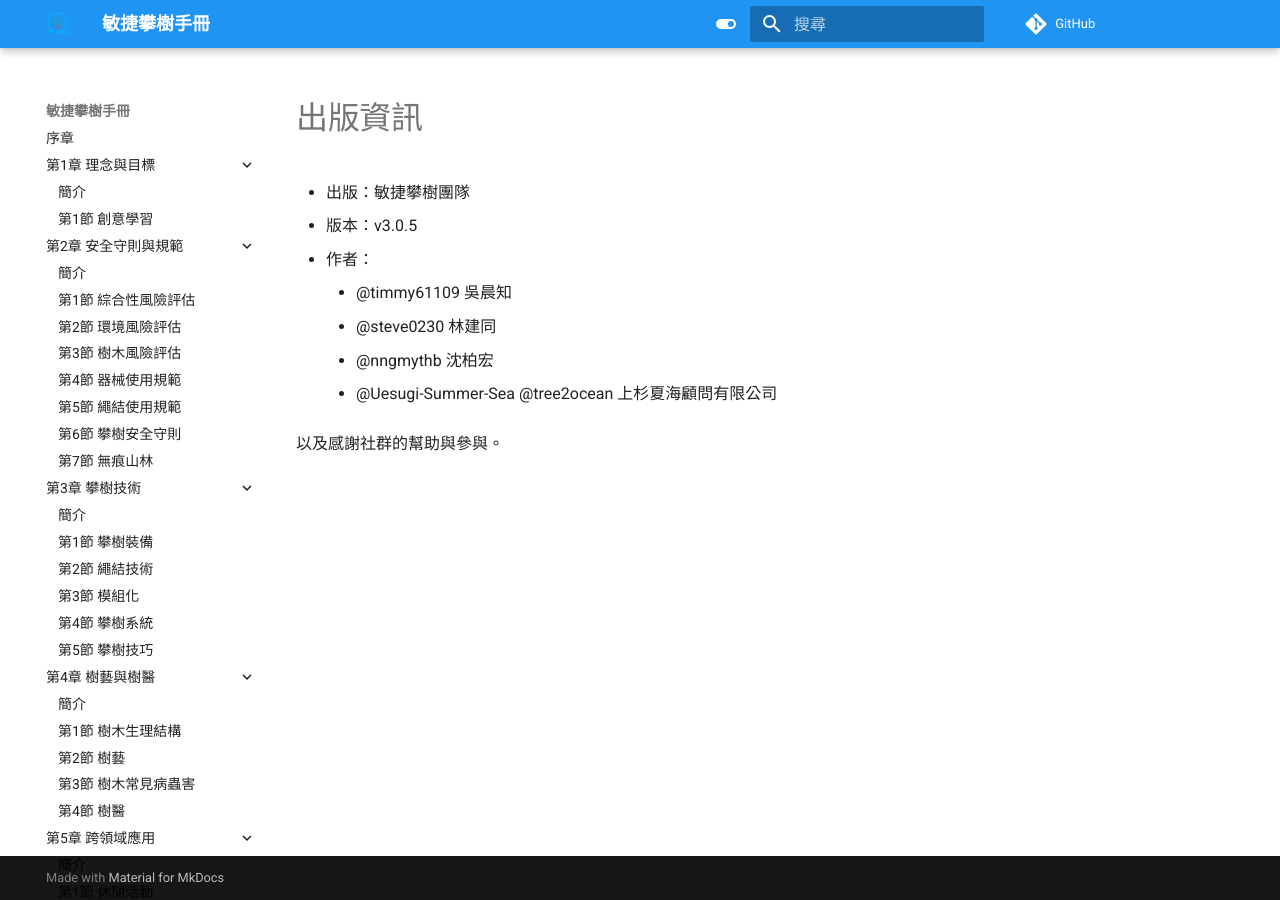
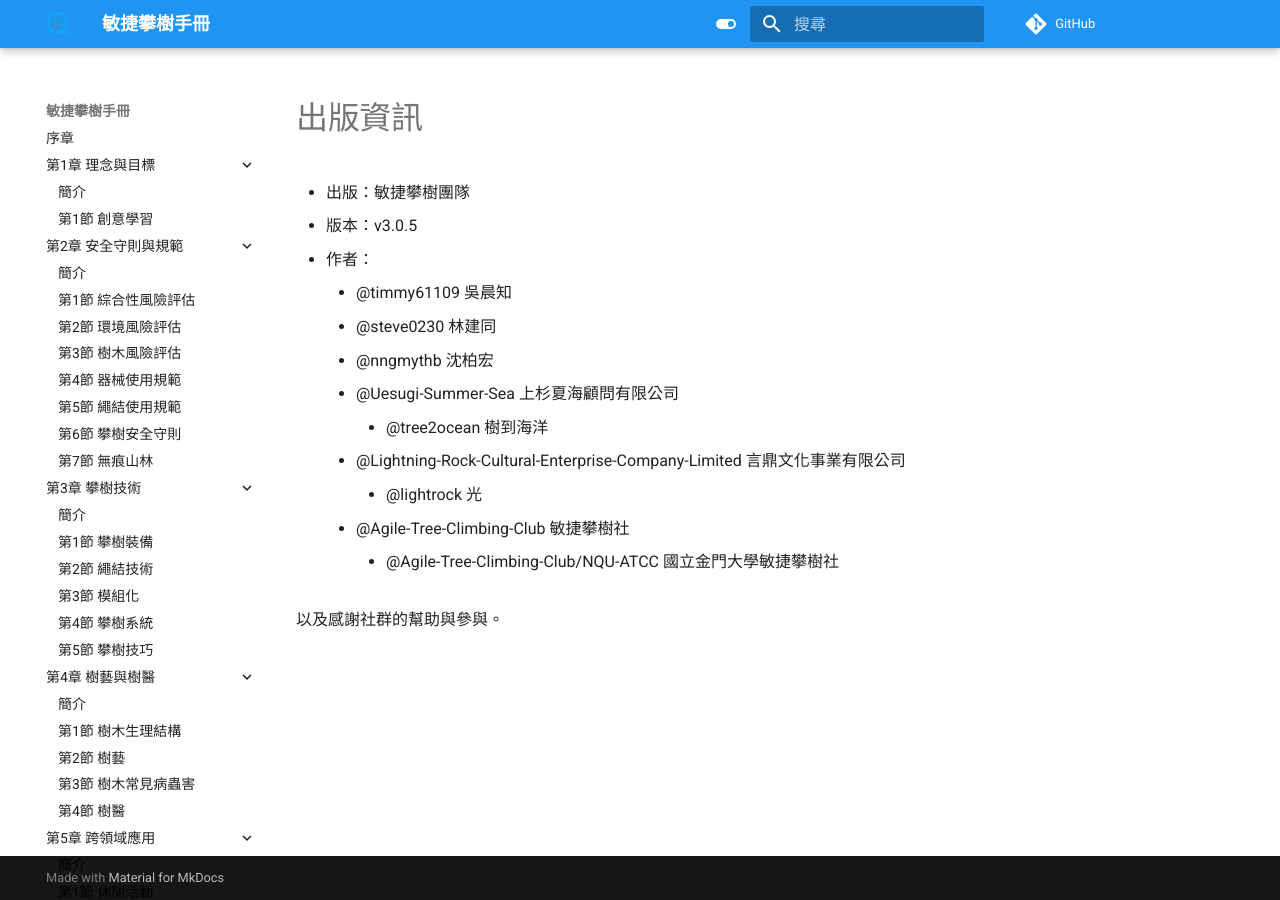
Before and after one commit to Uesugi-Summer-Sea/Agile-Tree-Climbing-Manual, an MkDocs documentation site: the page built from docs/出版資訊.md, in a window 1280 px wide. Built offline with MkDocs 1.6.1 and Material for MkDocs 9.7.7, drawn with Linux system fonts in a browser that asks for light colours; comment, search, counter and statistics services are not loaded.

Commit message:
此提交將更新出版資訊
修改項目:

模組:

議題

```diff
--- a/docs/出版資訊.md
+++ b/docs/出版資訊.md
@@ -4,6 +4,11 @@
   - @timmy61109 吳晨知
   - @steve0230 林建同
   - @nngmythb 沈柏宏
-  - @Uesugi-Summer-Sea @tree2ocean 上杉夏海顧問有限公司
+  - @Uesugi-Summer-Sea 上杉夏海顧問有限公司
+    - @tree2ocean 樹到海洋
+  - @Lightning-Rock-Cultural-Enterprise-Company-Limited 言鼎文化事業有限公司
+    - @lightrock 光
+  - @Agile-Tree-Climbing-Club 敏捷攀樹社
+    - @Agile-Tree-Climbing-Club/NQU-ATCC 國立金門大學敏捷攀樹社
 
 以及感謝社群的幫助與參與。
```
